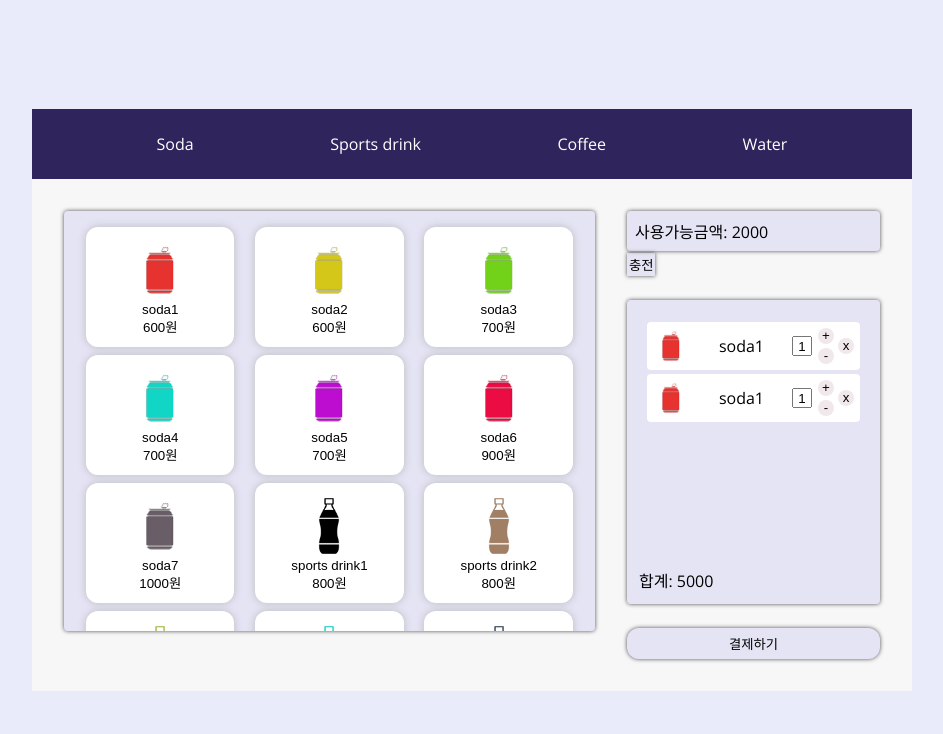
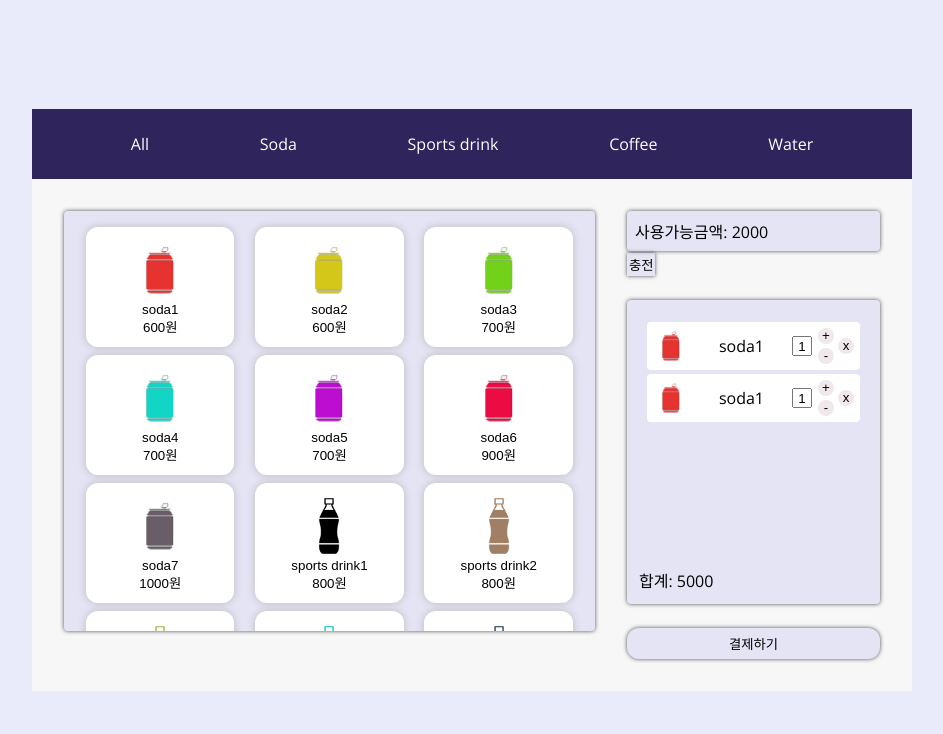
Before and after one commit to JiRorong/vending-machine2, a plain HTML site: page index.html in a window 1280 px wide. Shown: the whole page, without its empty margins (168-1111 px from the left). Drawn offline with nearby package versions, Linux system fonts and the light colour scheme.

Commit message:
Update index.html

```diff
--- a/index.html
+++ b/index.html
@@ -18,6 +18,7 @@
   <body>
     <!-- Bar -->
     <ul class="bar">
+      <li class="bar__item">All</li>
       <li class="bar__item">Soda</li>
       <li class="bar__item">Sports drink</li>
       <li class="bar__item">Coffee</li>
```
